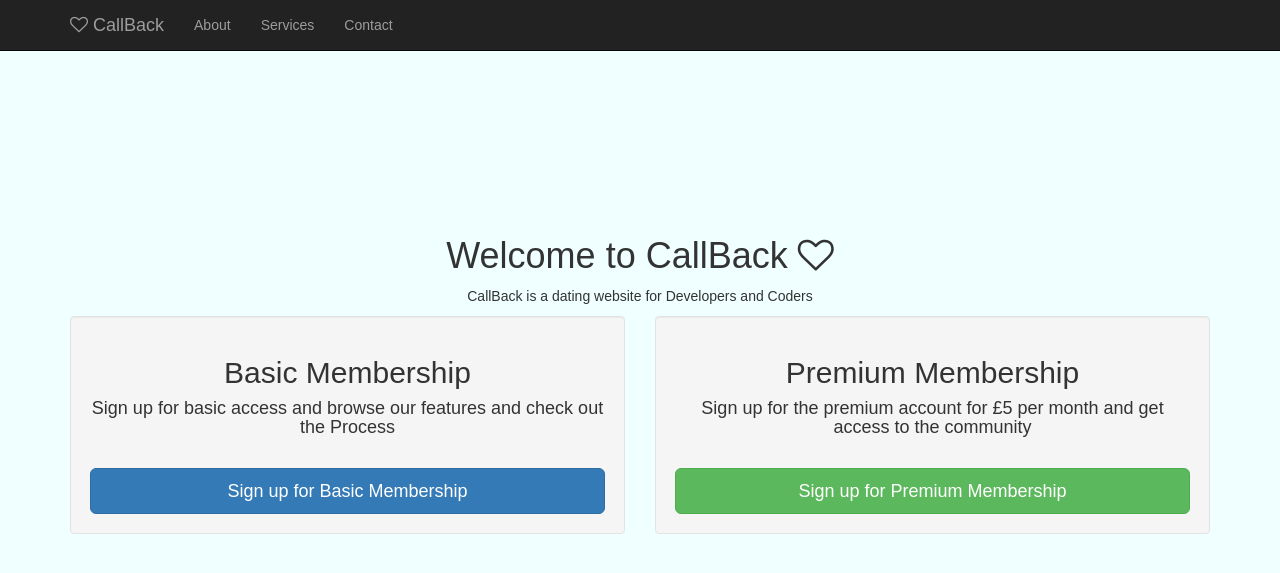
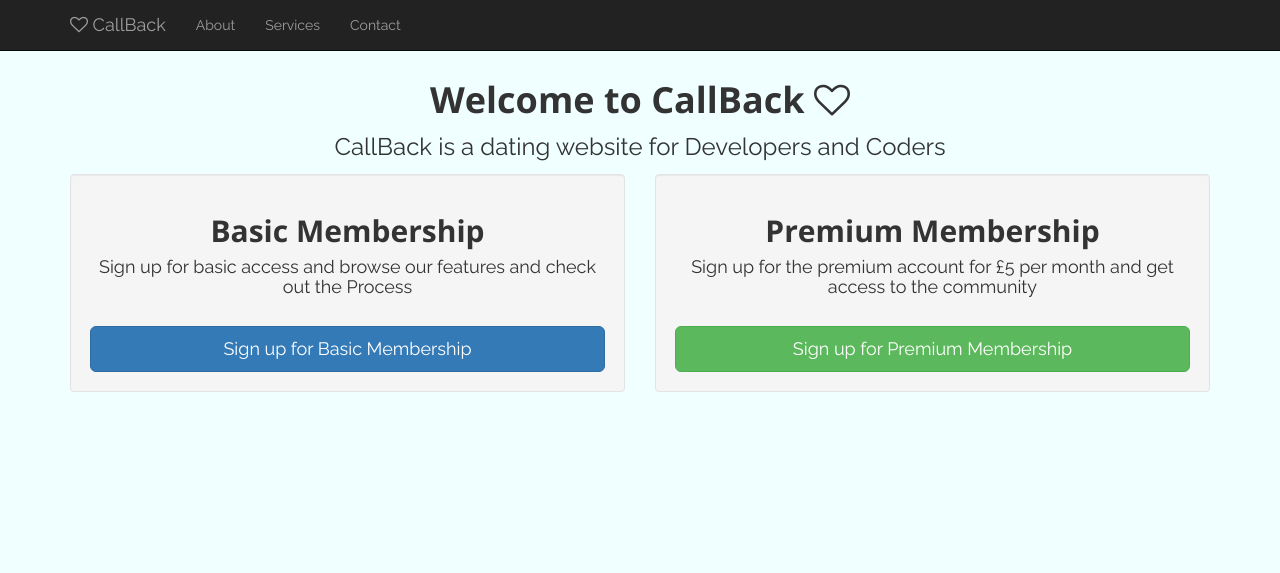
Before and after one commit to Tommy-B-Git/tb-project, a Flask app: page / in a window 1280 px wide. Shown: the top 573 px of the page. Run offline with Flask 2, Linux system fonts and the light colour scheme; some libraries are stand-ins or nearby versions.

Commit message:
Adding new css

```diff
--- a/static/css/custom.css
+++ b/static/css/custom.css
@@ -1,8 +1,20 @@
 body {
   padding-top: 60px;
   background-color: #F0FFFF;
-  font-family: 'Montserrat', sans-serif;
+  font-family: 'Raleway', sans-serif;
 }
-.appHeaders {
-    margin-top: 22vh;
+
+h1 {
+ font-family: 'Open Sans', sans-serif;
+ font-weight: bold;
 }
+
+h2{
+  font-family: 'Open Sans';
+  font-weight: bold;
+}
+
+.bigText{
+  font-family: 'Raleway';
+  font-size: 2.4rem;
+}
```
